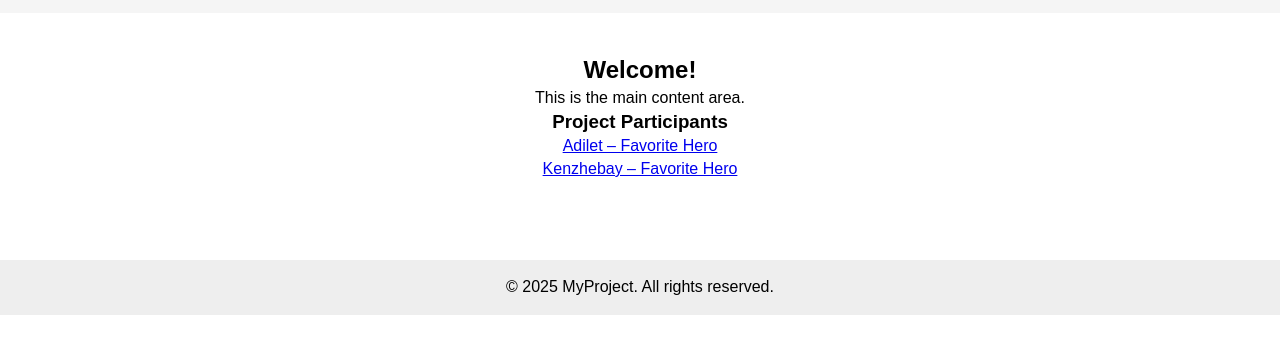
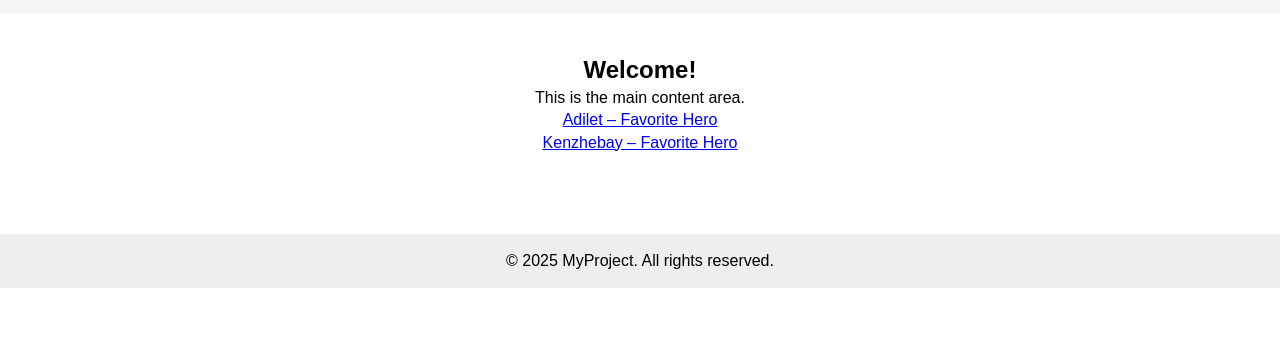
Before and after one commit to DoritoY/git-com-repo, a plain HTML site: page index.html in a window 1280 px wide. Shown: the part 86-440 px from the top of the page. Drawn offline with Linux system fonts and the light colour scheme; a web font is replaced by a local one.

Commit message:
Issue #3: басты бетке қатысушылар тізімі қосылды

```diff
--- a/index.html
+++ b/index.html
@@ -24,13 +24,10 @@
       <h2>Welcome!</h2>
       <p>This is the main content area.</p>
 
-      <!-- 🔽 ҚАТЫСУШЫЛАР БЕТТЕРІНЕ СІЛТЕМЕЛЕР -->
-      <h3>Project Participants</h3>
-      <ul>
-        <li><a href="Adilet-favorite-hero.html">Adilet – Favorite Hero</a></li>
-        <li><a href="Kenzhebay-favorite-hero.html">Kenzhebay – Favorite Hero</a></li>
-      </ul>
-      <!-- 🔼 -->
+  <ul>
+    <li><a href="Adilet-favorite-hero.html">Adilet – Favorite Hero</a></li>
+    <li><a href="Kenzhebay-favorite-hero.html">Kenzhebay – Favorite Hero</a></li>
+  </ul>
 
     </section>
   </main>
```
